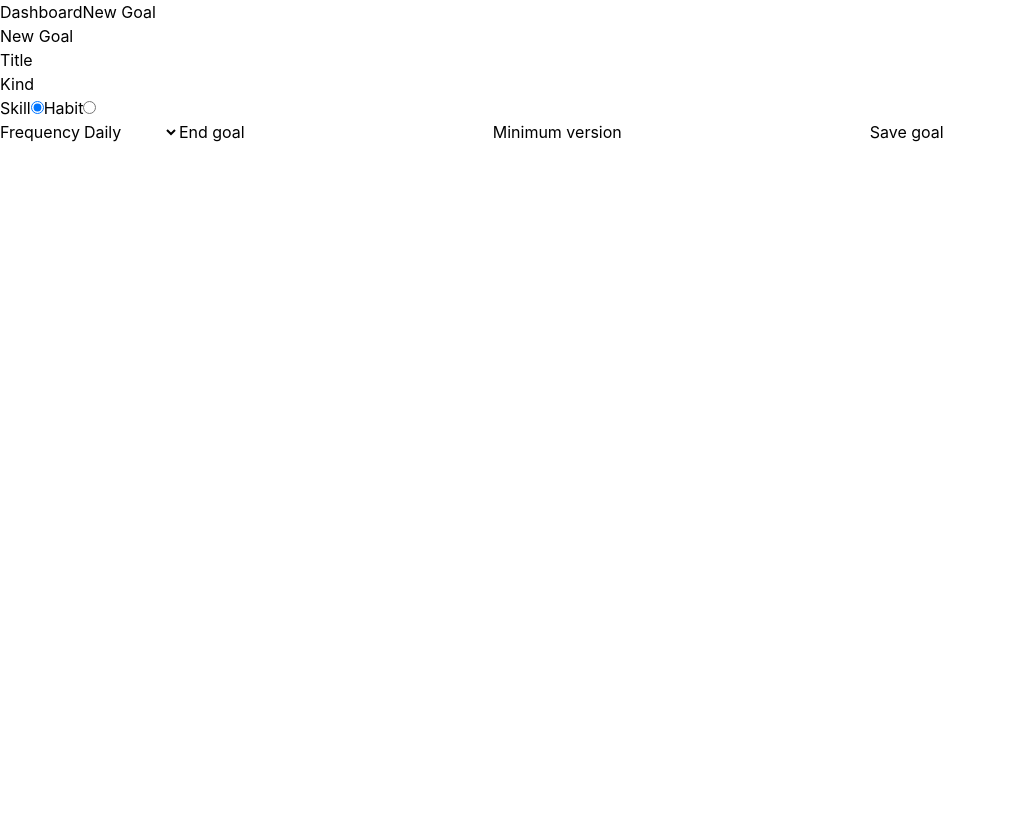
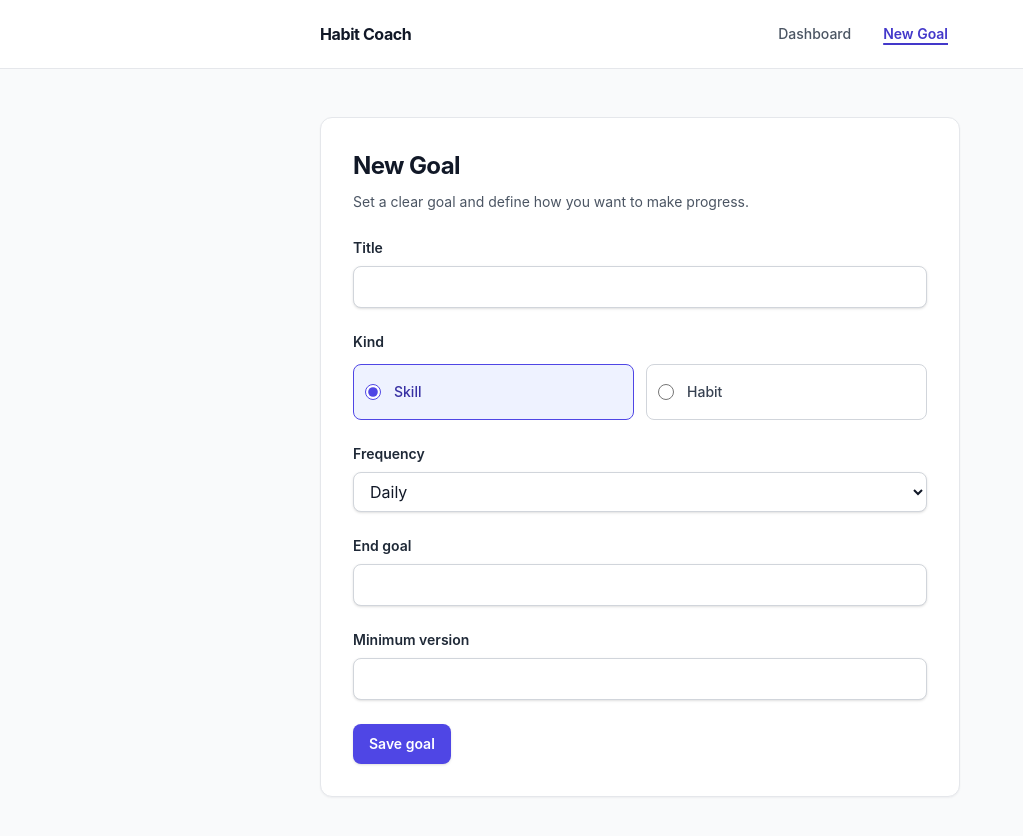
Before and after one commit to Tehzeeb-Fatima110/habit-coach, a React (Vite) app: page /goals/new in a window 1280 px wide. Shown: the top 836 px of the page, without its empty margins (0-1023 px from the left). Before the commit the page ends 800 px from the top, so only its background shows below. Built offline with nearby package versions, Linux system fonts and the light colour scheme.

Commit message:
style: design tokens, layout and goal form styling

```diff
--- a/src/App.tsx
+++ b/src/App.tsx
@@ -1,4 +1,4 @@
-import { BrowserRouter, Link, Route, Routes } from 'react-router-dom'
+import { BrowserRouter, NavLink, Route, Routes } from 'react-router-dom'
 import Dashboard from './pages/Dashboard.tsx'
 import GoalForm from './pages/GoalForm.tsx'
 import LogEntry from './pages/LogEntry.tsx'
@@ -7,16 +7,43 @@ import Progress from './pages/Progress.tsx'
 function Layout() {
   return (
     <>
-      <a href="#main" className="sr-only focus:not-sr-only focus:absolute focus:p-4">
+      <a href="#main" className="sr-only focus:not-sr-only focus:absolute focus:left-4 focus:top-4 focus:z-50 focus:rounded-full focus:bg-accent-600 focus:px-4 focus:py-2 focus:text-sm focus:font-semibold focus:text-white focus:shadow-soft">
         Skip to main content
       </a>
-      <header>
-        <nav aria-label="Primary navigation">
-          <Link to="/">Dashboard</Link>
-          <Link to="/goals/new">New Goal</Link>
+      <header className="sticky top-0 z-40 border-b border-gray-200 bg-white/95 backdrop-blur">
+        <nav className="mx-auto flex max-w-2xl items-center justify-between px-4 py-4" aria-label="Primary navigation">
+          <NavLink to="/" className="text-base font-bold tracking-tight text-gray-900">
+            Habit Coach
+          </NavLink>
+          <span className="flex items-center gap-1 sm:gap-2">
+            <NavLink
+              to="/"
+              className={({ isActive }) =>
+                `rounded-lg px-3 py-2 text-sm font-medium transition-colors focus-visible:outline-2 focus-visible:outline-offset-2 focus-visible:outline-accent-600 ${
+                  isActive
+                    ? 'font-semibold text-accent-700 underline decoration-2 underline-offset-4'
+                    : 'text-gray-600 hover:bg-gray-100 hover:text-gray-900'
+                }`
+              }
+            >
+              Dashboard
+            </NavLink>
+            <NavLink
+              to="/goals/new"
+              className={({ isActive }) =>
+                `rounded-lg px-3 py-2 text-sm font-medium transition-colors focus-visible:outline-2 focus-visible:outline-offset-2 focus-visible:outline-accent-600 ${
+                  isActive
+                    ? 'font-semibold text-accent-700 underline decoration-2 underline-offset-4'
+                    : 'text-gray-600 hover:bg-gray-100 hover:text-gray-900'
+                }`
+              }
+            >
+              New Goal
+            </NavLink>
+          </span>
         </nav>
       </header>
-      <main id="main">
+      <main id="main" className="mx-auto max-w-2xl px-4 py-8 sm:py-12">
         <Routes>
           <Route path="/" element={<Dashboard />} />
           <Route path="/goals/new" element={<GoalForm />} />
--- /dev/null
+++ b/src/components/ui/Button.tsx
@@ -0,0 +1,33 @@
+import type { ButtonHTMLAttributes, ReactNode } from 'react'
+
+type ButtonProps = ButtonHTMLAttributes<HTMLButtonElement> & {
+  variant?: 'primary' | 'secondary'
+  loading?: boolean
+  children: ReactNode
+}
+
+function Button({
+  variant = 'primary',
+  loading = false,
+  className = '',
+  children,
+  disabled,
+  ...props
+}: ButtonProps) {
+  const variantClass =
+    variant === 'primary'
+      ? 'bg-accent-600 text-white shadow-sm hover:bg-accent-700'
+      : 'border border-gray-300 bg-white text-gray-700 shadow-sm hover:bg-gray-50'
+
+  return (
+    <button
+      className={`inline-flex min-h-10 items-center justify-center rounded-control px-4 py-2 text-sm font-semibold transition-colors focus-visible:outline-2 focus-visible:outline-offset-2 focus-visible:outline-accent-600 disabled:cursor-not-allowed disabled:opacity-60 ${variantClass} ${className}`}
+      disabled={disabled || loading}
+      {...props}
+    >
+      {loading ? 'Loading...' : children}
+    </button>
+  )
+}
+
+export default Button
--- /dev/null
+++ b/src/components/ui/Card.tsx
@@ -0,0 +1,18 @@
+import type { HTMLAttributes, ReactNode } from 'react'
+
+type CardProps = HTMLAttributes<HTMLElement> & {
+  children: ReactNode
+}
+
+function Card({ children, className = '', ...props }: CardProps) {
+  return (
+    <section
+      className={`rounded-card border border-gray-200 bg-white p-6 shadow-card sm:p-8 ${className}`}
+      {...props}
+    >
+      {children}
+    </section>
+  )
+}
+
+export default Card
--- a/src/index.css
+++ b/src/index.css
@@ -1,6 +1,63 @@
 @import "tailwindcss";
 
-:focus-visible {
-  outline: 2px solid currentColor;
-  outline-offset: 2px;
+@theme {
+  --color-accent-50: #eef2ff;
+  --color-accent-100: #e0e7ff;
+  --color-accent-200: #c7d2fe;
+  --color-accent-300: #a5b4fc;
+  --color-accent-400: #818cf8;
+  --color-accent-500: #6366f1;
+  --color-accent-600: #4f46e5;
+  --color-accent-700: #4338ca;
+  --color-accent-800: #3730a3;
+  --color-accent-900: #312e81;
+  --color-gray-50: #f9fafb;
+  --color-gray-100: #f3f4f6;
+  --color-gray-200: #e5e7eb;
+  --color-gray-300: #d1d5db;
+  --color-gray-400: #9ca3af;
+  --color-gray-500: #6b7280;
+  --color-gray-600: #4b5563;
+  --color-gray-700: #374151;
+  --color-gray-800: #1f2937;
+  --color-gray-900: #111827;
+  --color-danger-50: #fef2f2;
+  --color-danger-600: #dc2626;
+  --color-danger-700: #b91c1c;
+  --color-success-50: #f0fdf4;
+  --color-success-600: #16a34a;
+  --radius-card: 0.75rem;
+  --radius-control: 0.5rem;
+  --shadow-card: 0 1px 2px 0 rgb(15 23 42 / 0.05);
+  --shadow-soft: 0 10px 30px -12px rgb(15 23 42 / 0.12);
 }
+
+@layer base {
+  body {
+    @apply min-h-screen bg-gray-50 text-gray-900 antialiased;
+    font-family:
+      Inter, ui-sans-serif, system-ui, -apple-system, BlinkMacSystemFont,
+      "Segoe UI", sans-serif;
+  }
+
+  :focus-visible {
+    @apply outline-2 outline-accent-600 outline-offset-2;
+  }
+
+  button,
+  input,
+  select,
+  textarea {
+    @apply min-h-10;
+  }
+
+  @media (prefers-reduced-motion: reduce) {
+    *,
+    *::before,
+    *::after {
+      scroll-behavior: auto !important;
+      transition-duration: 0.01ms !important;
+      animation-duration: 0.01ms !important;
+    }
+  }
+}
--- a/src/pages/GoalForm.tsx
+++ b/src/pages/GoalForm.tsx
@@ -3,6 +3,8 @@ import { useState } from 'react'
 import { type FieldErrors, useForm } from 'react-hook-form'
 import { useNavigate } from 'react-router-dom'
 import { z } from 'zod'
+import Button from '../components/ui/Button.tsx'
+import Card from '../components/ui/Card.tsx'
 import { repo as defaultRepo } from '../data/localRepo.ts'
 import type { Repo } from '../data/repo.ts'
 import { toDateString } from '../lib/dates.ts'
@@ -69,46 +71,77 @@ function GoalForm({ repo = defaultRepo, now = () => new Date() }: GoalFormProps)
   }
 
   return (
-    <form onSubmit={handleSubmit(onSubmit, onInvalid)} noValidate>
-      <h1>New Goal</h1>
-      {submitError && <p role="alert">{submitError}</p>}
+    <Card>
+      <form onSubmit={handleSubmit(onSubmit, onInvalid)} noValidate className="space-y-6">
+        <header className="space-y-2">
+          <h1 className="text-2xl font-bold tracking-tight text-gray-900">New Goal</h1>
+          <p className="text-sm leading-6 text-gray-600">
+            Set a clear goal and define how you want to make progress.
+          </p>
+        </header>
+        {submitError && (
+          <p role="alert" className="rounded-lg border border-danger-600 bg-danger-50 px-4 py-3 text-sm font-medium text-danger-700">
+            {submitError}
+          </p>
+        )}
 
-      <label htmlFor="title">Title</label>
+        <fieldset className="space-y-2">
+          <label htmlFor="title" className="block text-sm font-semibold text-gray-800">Title</label>
           <input
             id="title"
             type="text"
+            className={`w-full rounded-control border bg-white px-3 py-2 text-gray-900 shadow-sm transition-colors focus-visible:outline-2 focus-visible:outline-offset-2 focus-visible:outline-accent-600 ${
+              errors.title ? 'border-danger-600' : 'border-gray-300'
+            }`}
             aria-invalid={errors.title ? 'true' : 'false'}
             aria-describedby={errors.title ? 'title-error' : undefined}
             {...register('title')}
           />
-      {errors.title && <p id="title-error">{errors.title.message}</p>}
+          {errors.title && <p id="title-error" className="text-sm text-danger-700">{errors.title.message}</p>}
+        </fieldset>
 
-      <fieldset>
-        <legend>Kind</legend>
-        <label htmlFor="kind-skill">Skill</label>
+        <fieldset className="space-y-3">
+          <legend className="text-sm font-semibold text-gray-800">Kind</legend>
+          <span className="grid gap-3 sm:grid-cols-2">
+            <span className="relative">
               <input
                 id="kind-skill"
                 type="radio"
                 value="skill"
+                className="peer absolute left-3 top-1/2 z-10 h-4 w-4 min-h-0 -translate-y-1/2 accent-accent-600"
                 aria-invalid={errors.kind ? 'true' : 'false'}
                 aria-describedby={errors.kind ? 'kind-error' : undefined}
                 {...register('kind')}
               />
-        <label htmlFor="kind-habit">Habit</label>
+              <label htmlFor="kind-skill" className="flex min-h-14 cursor-pointer items-center rounded-lg border border-gray-300 px-3 pl-10 text-sm font-medium text-gray-700 transition-colors peer-checked:border-accent-600 peer-checked:bg-accent-50 peer-checked:text-accent-800 peer-focus-visible:outline-2 peer-focus-visible:outline-offset-2 peer-focus-visible:outline-accent-600">
+                Skill
+              </label>
+            </span>
+            <span className="relative">
               <input
                 id="kind-habit"
                 type="radio"
                 value="habit"
+                className="peer absolute left-3 top-1/2 z-10 h-4 w-4 min-h-0 -translate-y-1/2 accent-accent-600"
                 aria-invalid={errors.kind ? 'true' : 'false'}
                 aria-describedby={errors.kind ? 'kind-error' : undefined}
                 {...register('kind')}
               />
-        {errors.kind && <p id="kind-error">{errors.kind.message}</p>}
+              <label htmlFor="kind-habit" className="flex min-h-14 cursor-pointer items-center rounded-lg border border-gray-300 px-3 pl-10 text-sm font-medium text-gray-700 transition-colors peer-checked:border-accent-600 peer-checked:bg-accent-50 peer-checked:text-accent-800 peer-focus-visible:outline-2 peer-focus-visible:outline-offset-2 peer-focus-visible:outline-accent-600">
+                Habit
+              </label>
+            </span>
+          </span>
+          {errors.kind && <p id="kind-error" className="text-sm text-danger-700">{errors.kind.message}</p>}
         </fieldset>
 
-      <label htmlFor="frequency">Frequency</label>
+        <fieldset className="space-y-2">
+          <label htmlFor="frequency" className="block text-sm font-semibold text-gray-800">Frequency</label>
           <select
             id="frequency"
+            className={`w-full rounded-control border bg-white px-3 py-2 text-gray-900 shadow-sm transition-colors focus-visible:outline-2 focus-visible:outline-offset-2 focus-visible:outline-accent-600 ${
+              errors.frequency ? 'border-danger-600' : 'border-gray-300'
+            }`}
             aria-invalid={errors.frequency ? 'true' : 'false'}
             aria-describedby={errors.frequency ? 'frequency-error' : undefined}
             {...register('frequency')}
@@ -117,32 +150,44 @@ function GoalForm({ repo = defaultRepo, now = () => new Date() }: GoalFormProps)
             <option value="weekdays">Weekdays</option>
             <option value="custom">Custom</option>
           </select>
-      {errors.frequency && <p id="frequency-error">{errors.frequency.message}</p>}
+          {errors.frequency && <p id="frequency-error" className="text-sm text-danger-700">{errors.frequency.message}</p>}
+        </fieldset>
 
-      <label htmlFor="endGoal">End goal</label>
+        <fieldset className="space-y-2">
+          <label htmlFor="endGoal" className="block text-sm font-semibold text-gray-800">End goal</label>
           <input
             id="endGoal"
             type="text"
+            className={`w-full rounded-control border bg-white px-3 py-2 text-gray-900 shadow-sm transition-colors focus-visible:outline-2 focus-visible:outline-offset-2 focus-visible:outline-accent-600 ${
+              errors.endGoal ? 'border-danger-600' : 'border-gray-300'
+            }`}
             aria-invalid={errors.endGoal ? 'true' : 'false'}
             aria-describedby={errors.endGoal ? 'endGoal-error' : undefined}
             {...register('endGoal')}
           />
-      {errors.endGoal && <p id="endGoal-error">{errors.endGoal.message}</p>}
+          {errors.endGoal && <p id="endGoal-error" className="text-sm text-danger-700">{errors.endGoal.message}</p>}
+        </fieldset>
 
-      <label htmlFor="minimumVersion">Minimum version</label>
+        <fieldset className="space-y-2">
+          <label htmlFor="minimumVersion" className="block text-sm font-semibold text-gray-800">Minimum version</label>
           <input
             id="minimumVersion"
             type="text"
+            className={`w-full rounded-control border bg-white px-3 py-2 text-gray-900 shadow-sm transition-colors focus-visible:outline-2 focus-visible:outline-offset-2 focus-visible:outline-accent-600 ${
+              errors.minimumVersion ? 'border-danger-600' : 'border-gray-300'
+            }`}
             aria-invalid={errors.minimumVersion ? 'true' : 'false'}
             aria-describedby={errors.minimumVersion ? 'minimumVersion-error' : undefined}
             {...register('minimumVersion')}
           />
-      {errors.minimumVersion && <p id="minimumVersion-error">{errors.minimumVersion.message}</p>}
+          {errors.minimumVersion && <p id="minimumVersion-error" className="text-sm text-danger-700">{errors.minimumVersion.message}</p>}
+        </fieldset>
 
-      <button type="submit" disabled={isSubmitting}>
+        <Button type="submit" loading={isSubmitting} className="w-full sm:w-auto">
           {isSubmitting ? 'Saving...' : 'Save goal'}
-      </button>
+        </Button>
       </form>
+    </Card>
   )
 }
 
```
Lines whose indentation alone changed are shown as unchanged.
